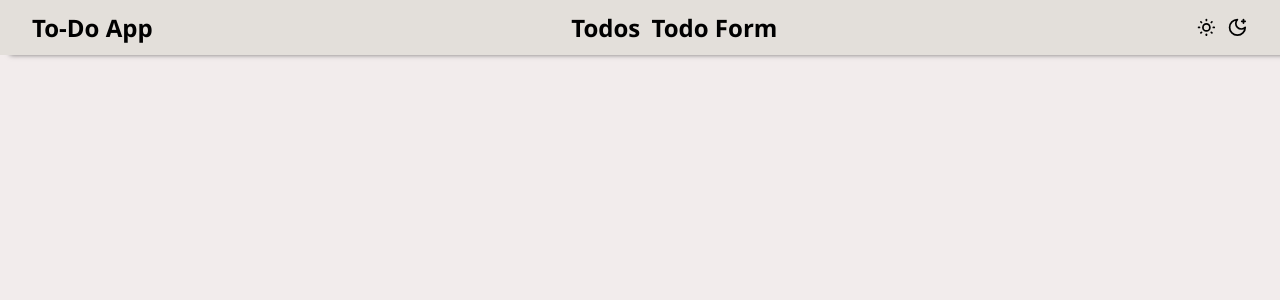
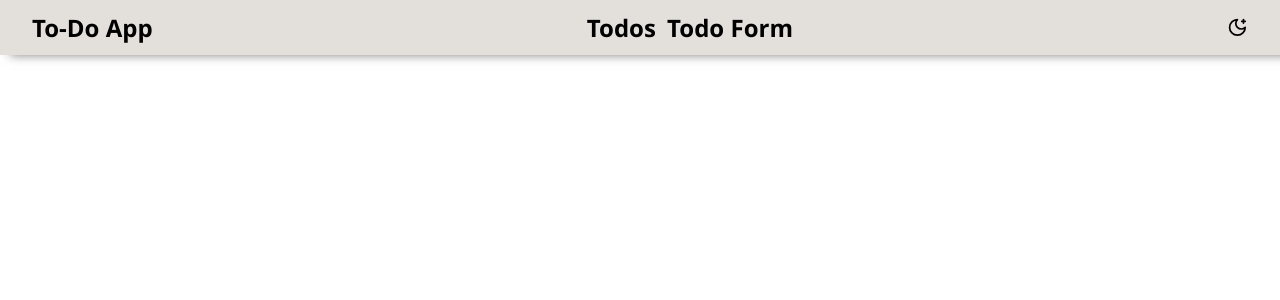
Before and after one commit to Bloom-Sayiorri/to-do-list, a React (Create React App) app: page /form in a window 1280 px wide. Shown: the top 300 px of the page. Built offline with nearby package versions, Linux system fonts and the light colour scheme.

Commit message:
dark theme enabled

```diff
--- /dev/null
+++ b/src/App.css
@@ -0,0 +1,13 @@
+.container {
+    height: 100vh;
+}
+
+.dark {
+    background-color: rgb(30 41 59);
+    color: white;
+}
+
+.light {
+    background-color: white;
+    color: black;
+}
--- a/src/App.js
+++ b/src/App.js
@@ -1,16 +1,25 @@
-import React from 'react'
+import React, { useState } from 'react'
+import './App.css'
 import { BrowserRouter, Route, Routes } from 'react-router-dom'
 import Home from './pages/Home'
 import Navbar from './components/Navbar'
 
 function App() {
+
+  const [ darkTheme, setDarkTheme ] = useState(false);
+
+  const toggleTheme = () => {
+    setDarkTheme((theme) => !theme);
+  };
+
   return (
     <BrowserRouter>
-    <Navbar />
-      <Routes>
-        <Route exact path='/' element={<Home />}/>
-      </Routes>
-
+      <div className={`container ${darkTheme ? 'dark': 'light'}`}>
+        <Navbar darkTheme={darkTheme} toggleTheme={toggleTheme}/>
+        <Routes>
+          <Route exact path='/' element={<Home />}/>
+        </Routes>
+      </div>
     </BrowserRouter>
   )
 }
--- a/src/components/Navbar.jsx
+++ b/src/components/Navbar.jsx
@@ -1,25 +1,21 @@
 import React from 'react'
 import styles from '../styles/navbar.module.css';
-import { NavLink } from 'react-router-dom'
+import { Link } from 'react-router-dom'
 import { LuMoonStar, LuSunMedium } from "react-icons/lu";
 
-const Navbar = () => {
-
-  const handleThemeChange = () => {
-    console.log("clicked")
-  };
+const Navbar = ({ darkTheme, toggleTheme }) => {
+  // {"App " + (isDarkMode ? "dark" : "light")}
 
   return (
-    <header className={styles.container}>
+    <header className={`${styles.container} ${darkTheme ? 'darkMode' : 'lightMode'}`}>
         <nav className={styles.wrapper}>
-          <h1 className={styles.heading}>To-Do App</h1>
+          <h1 className={`${styles.heading} + ${darkTheme ? 'darkMode' : 'lightMode'}`}>To-Do App</h1>
           <div className={styles.links}>
-            <NavLink to='/todos' className={styles.link}>Todos</NavLink>
-            <NavLink to='/form' className={styles.link}>Todo Form</NavLink>
+            <Link to='/todos' className={styles.link}>Todos</Link>
+            <Link to='/form' className={styles.link}>Todo Form</Link>
           </div>
-          <div className={styles.togglers}>
-            <LuSunMedium className={styles.sun} onClick={handleThemeChange}/>
-            <LuMoonStar className={styles.moon} onClick={handleThemeChange}/>
+          <div className={styles.togglers} onClick={toggleTheme}>
+            { darkTheme ? <LuSunMedium className={styles.sun}/> : <LuMoonStar className={styles.moon}/> }
           </div>
         </nav>
     </header>
--- a/src/index.css
+++ b/src/index.css
@@ -10,6 +10,5 @@
   }
 
   body {
-    background: rgb(242, 236, 236);
     font-family: "Segoe UI", Tahoma, Geneva, Verdana, sans-serif;
   }
--- a/src/styles/navbar.module.css
+++ b/src/styles/navbar.module.css
@@ -1,6 +1,6 @@
 .container {
     background-color: rgb(227, 223, 218);
-    box-shadow: 10px 0 5px rgba(0, 0, 0, 0.5);
+    box-shadow: 10px 0 10px rgba(0, 0, 0, 0.5);
 }
 
 .wrapper {
@@ -11,12 +11,15 @@
     padding: .7em 2em;
 }
 
-.heading {
-
+.darkMode {
+    color: orangered;
 }
 
-.navs {
-
+.lightMode {
+    color: blue;
+}
+.heading {
+    /* color: blue; */
 }
 
 .links {
@@ -26,7 +29,7 @@
 
 .link {
     text-decoration: none;
-    color: black;
+    color: inherit;
     font-weight: 700;
     font-size: 1.5em;
 }
```
